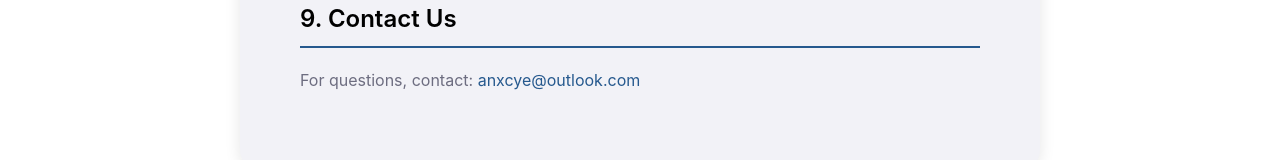
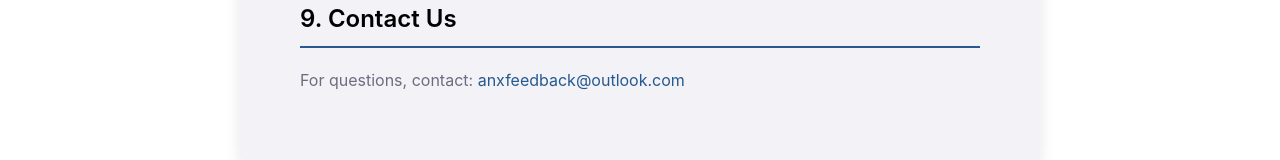
Before and after one commit to Anxcye/anx-page, a Vue app: page /terms in a window 1280 px wide. Shown: the part 2161-2321 px from the top of the page. Built offline with nearby package versions, Linux system fonts and the light colour scheme.

Commit message:
fix: update contact email in Privacy and Terms views

```diff
--- a/src/views/PrivacyView.vue
+++ b/src/views/PrivacyView.vue
@@ -37,7 +37,7 @@ const { locale } = useI18n()
           <p>我们可能不定期更新本隐私政策。您可通过定期访问此页面了解变更内容。更新后的政策将在发布后立即生效。</p>
 
           <h2>联系我们</h2>
-          <p>若您对本隐私政策有任何疑问，请通过以下邮箱联系我们：<a href="mailto:anxcye@outlook.com">anxcye@outlook.com</a></p>
+          <p>若您对本隐私政策有任何疑问，请通过以下邮箱联系我们：<a href="mailto:anxfeedback@outlook.com">anxfeedback@outlook.com</a></p>
         </div>
         <div v-else class="policy-content">
           <h1>Privacy Policy</h1>
@@ -86,7 +86,7 @@ const { locale } = useI18n()
 
           <h2>Contact Us</h2>
           <p>If you have any questions about this Privacy Policy, please contact us via email at: <a
-              href="mailto:anxcye@outlook.com">anxcye@outlook.com</a></p>
+              href="mailto:anxfeedback@outlook.com">anxfeedback@outlook.com</a></p>
         </div>
       </div>
     </div>
--- a/src/views/TermsView.vue
+++ b/src/views/TermsView.vue
@@ -60,7 +60,7 @@ const { locale } = useI18n()
           <p>本条款受开发者所在地法律管辖，任何争议应提交至开发者所在地有管辖权的法院解决。</p>
 
           <h2>9. 联系我们</h2>
-          <p>如有疑问，请联系：<a href="mailto:anxcye@outlook.com">anxcye@outlook.com</a></p>
+          <p>如有疑问，请联系：<a href="mailto:anxfeedback@outlook.com">anxfeedback@outlook.com</a></p>
         </div>
         <div v-else class="policy-content">
           <h1>Terms of Service</h1>
@@ -128,7 +128,7 @@ const { locale } = useI18n()
             jurisdiction over the developer's location.</p>
 
           <h2>9. Contact Us</h2>
-          <p>For questions, contact: <a href="mailto:anxcye@outlook.com">anxcye@outlook.com</a></p>
+          <p>For questions, contact: <a href="mailto:anxfeedback@outlook.com">anxfeedback@outlook.com</a></p>
         </div>
       </div>
     </div>
```
